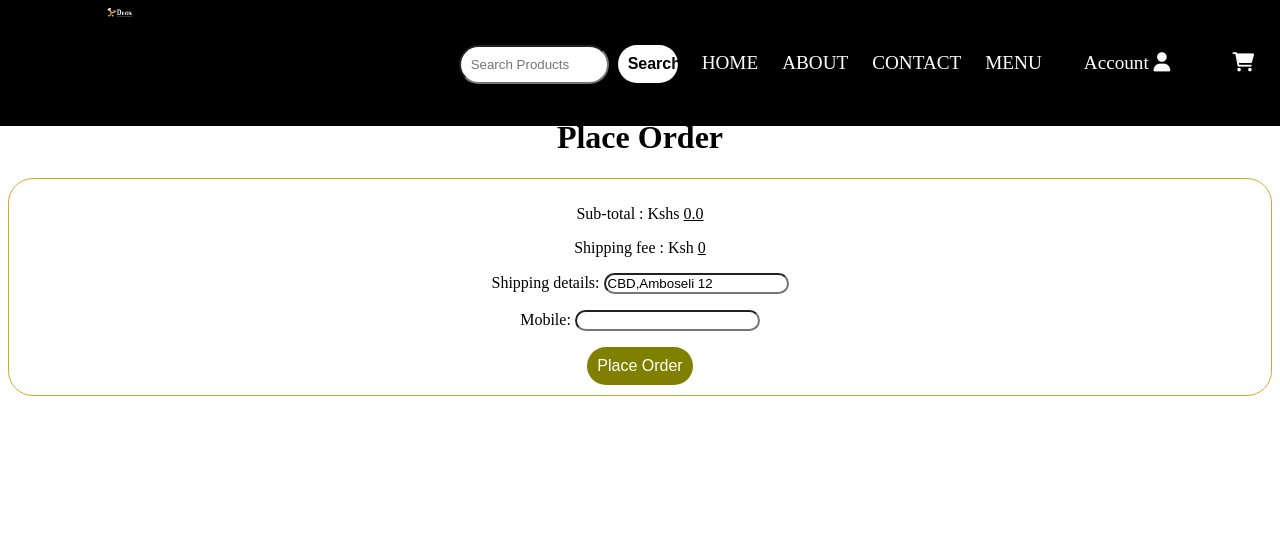
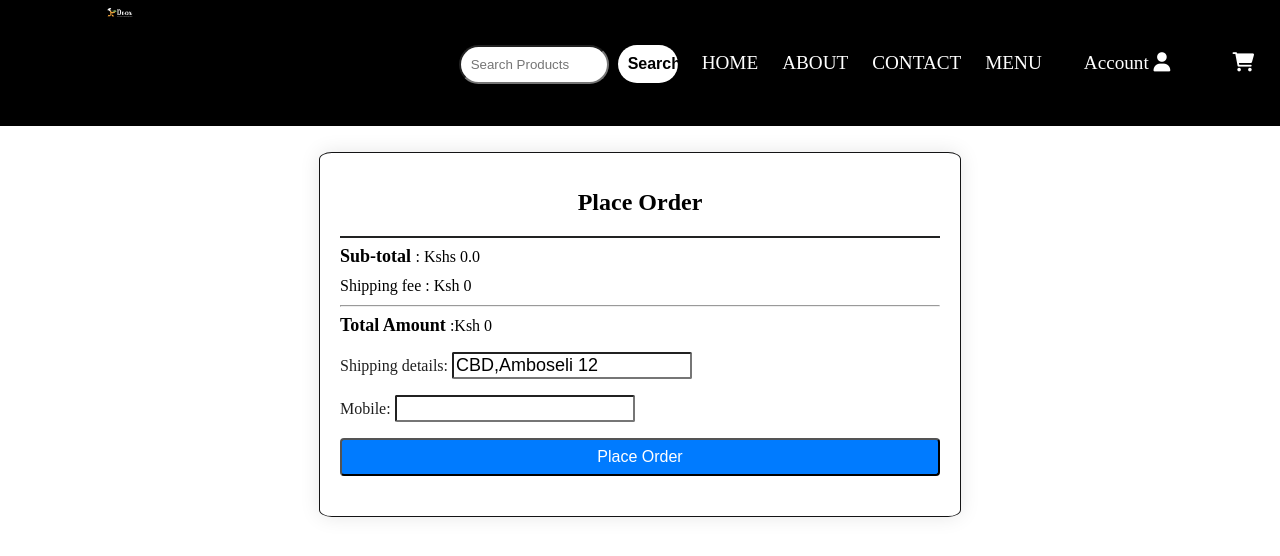
Before and after one commit to Thomas-m-waka/food_ordering_system, a Django app: page /place_order_from_cart in a window 1280 px wide. Shown: the top 556 px of the page. Run offline with Django 4.2, Linux system fonts and the light colour scheme; a user stored in the database is signed in; data comes from the database, SQL or seed files in the repository.

Commit message:
Update place-order.html

```diff
--- a/products/templates/main/place-order.html
+++ b/products/templates/main/place-order.html
@@ -4,27 +4,140 @@
 {%block content%}
 {%include 'main/navbar.html'%}
 <br><br><br><br><br>
-    <center>
+
+
+<style>
+    /* Container Styles */
+.place_order_container {
+    max-width: 600px;
+    border:1px solid rgb(20, 20, 21);
+    margin: 0 auto;
+    padding: 20px;
+    box-shadow: 0 0 20px rgba(8, 8, 8, 0.1);
+    border-radius:2%;
+}
+
+/* Heading Styles */
+.place_order_container h1 {
+    font-size: 24px;
+    margin-bottom: 20px;
+}
+
+/* Form Styles */
+.fomh {
+    margin-bottom: 20px;
+}
+
+/* Order Item Styles */
+.order-item2 {
+    display: flex;
+    margin-bottom: 20px;
+}
+
+.order-img {
+    width: 100px;
+    height: 100px;
+    margin-right: 20px;
+}
+
+.details {
+    flex: 1;
+}
+
+/* Subtotals Styles */
+.subtotals, .shipping_fee {
+    margin-bottom: 10px;
+}
+
+/* Form Submit Button Styles */
+.place_order {
+    margin-top:6px;
+
+}
+.place_order input[type="submit"]{
+    border-radius:4px;
+    width:100%;
+    padding:8px;
+    font-size:16px;
+    background-color: #007bff;
+    color:white;
+    transition:0.3 ease;
+}
+
+.place_order input:hover {
+    background-color: #8b75e3;
+    color:white;
+}
+.place_order_container h1{
+    display:flex;
+    justify-content: center;
+
+}
+.sep{
+    border:1px  solid rgb(33, 34, 34);
+}
+.subtotals span{
+    font-weight: 600;
+    font-size:18px;
+}
+.form_phonenumber input{
+    border-radius:2px;
+    font-size:18px;
+}
+.form_phonenumber input:focus-within{
+    border: 2px solid blueviolet;
+}
+.form_phonenumber label{
+    color:rgb(31, 31, 31);
+}
+.total_amout span{
+    font-weight:700;
+    font-size:18px;
+}
+</style>
+   <br><br><br>
+        <div class="place_order_container">
             <h1>Place Order</h1>
-        <form method="post" class='fom'>
+            <hr class="sep">
+            <form method="post" class='fomh'>
                 {% csrf_token %}
-
                  {%for item in cart%}
                     <div class="order-item2">
                         <img src={{item.product.product_image.url}} class="order-img">
                         <div class="details">
-                        <p>Product Name: {{item.product.product_name}}</p>
-                        <p>Price: {{item.price}}</p>
-                        <p>Quantity: {{item.quantity}}</p>
+                           <div class="name">
+                            Product Name: {{item.product.product_name}}
+                           </div>
+                            <div class="price">
+                                Price: {{item.price}}
+                            </div>
+                           <div class="quantity">
+                            Quantity: {{item.quantity}}
                            </div>
                         </div>
+
+                    </div>
+                    <hr class="sep">
                     {%endfor%}
 
-            <p>Sub-total : Kshs <u>{{total_cost}}</u></p>
-            <p>Shipping fee : Ksh <u> {{shipping_fee}}</u> </p>
+                <div class="subtotals">
+                    <span>Sub-total </span>: Kshs {{total_cost}}
+                </div>
 
+                <div class="shipping_fee">
+                    Shipping fee : Ksh {{shipping_fee}}
+                </div>
+                <hr>
+                <div class="total_amout">
+                <span>Total Amount</span> :Ksh {{total_amount_to_pay}}
+                </div>
+                <div class="form_phonenumber">
                     {{form.as_p}}
-            <input type="submit" value="Place Order" class="fomsubmit">
+                </div>
+               <div class="place_order">
+                <input type="submit" value="Place Order">
+               </div>
             </form>
-    </center>
+        </div>
+
 {%endblock%}
```
Lines whose indentation alone changed are shown as unchanged.
